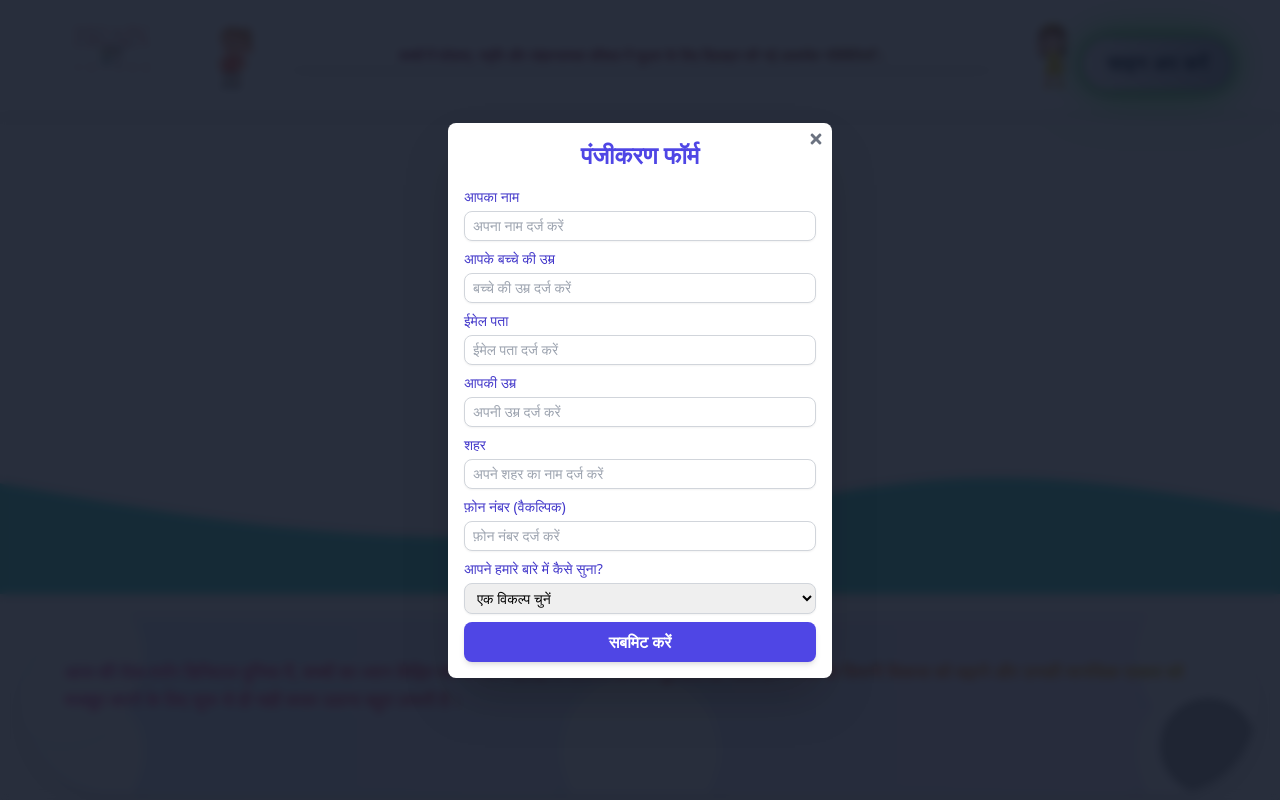
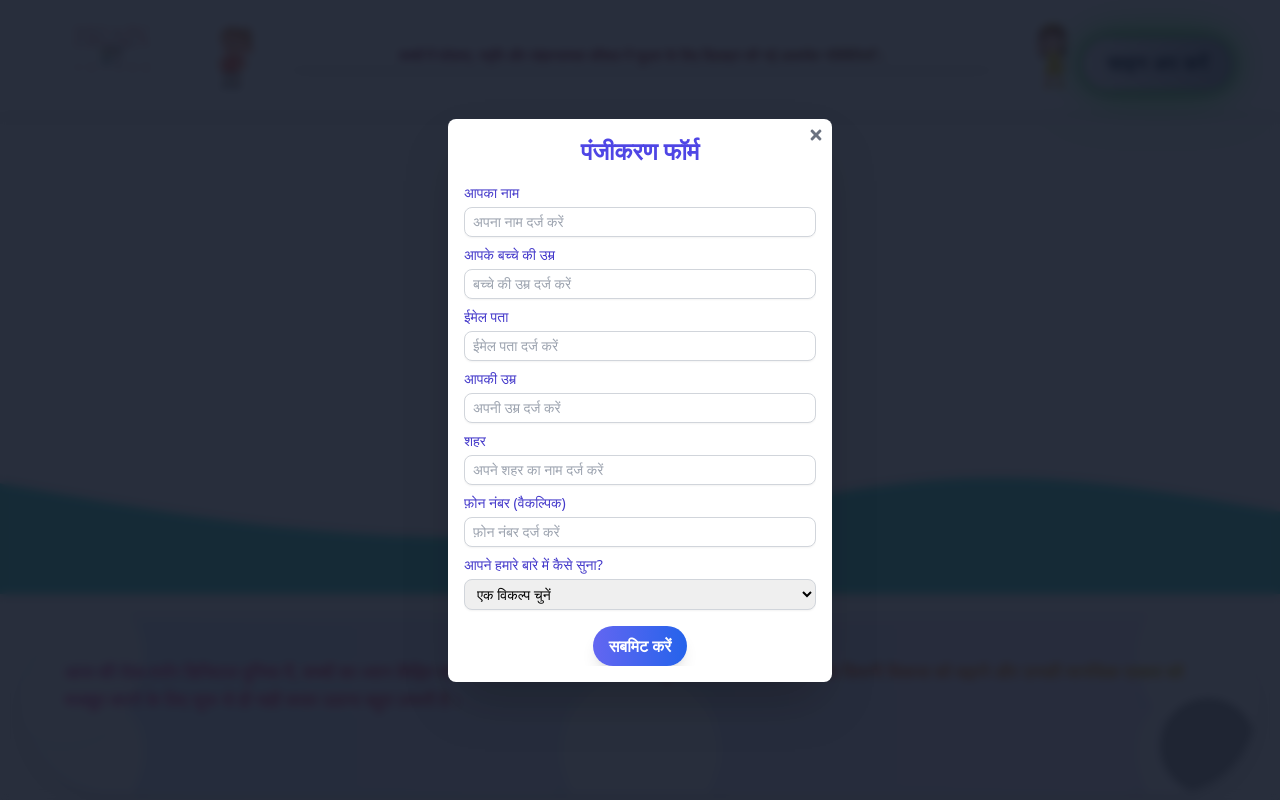
Before and after one commit to joshi987/postiveHindi, a React (Vite) app in the folder Frontend/: page / in a window 1280 px wide. Both pictures are taken after a click on the button "साइन अप करें". Shown: the top 800 px of the page. Built offline with nearby package versions, Linux system fonts and the light colour scheme; grey boxes are pictures that could not be loaded.

Commit message:
scroll bar added

```diff
--- a/Frontend/src/componets/Css/Form.css
+++ b/Frontend/src/componets/Css/Form.css
@@ -15,3 +15,14 @@
       box-shadow: 0 0 5px rgba(0, 255, 0, 0.5), 0 0 15px rgba(0, 0, 0, 0.5), 0 0 30px rgba(0, 255, 0, 0.5), 0 0 50px rgba(0, 255, 0, 0.5);
     }
   }
+
+  .scrollable-modal {
+    max-height: 90vh; /* Adjust as needed */
+    overflow-y: auto;
+  }
+
+  .form-container {
+    max-width: 100%;
+    max-height: 90vh;
+    overflow-y: auto;
+  }
--- a/Frontend/src/componets/Form.jsx
+++ b/Frontend/src/componets/Form.jsx
@@ -452,8 +452,6 @@ import { useState } from 'react';
 import { FaTimes } from 'react-icons/fa';
 import './Css/Form.css';
 import axios from 'axios';
-import { ToastContainer, toast } from 'react-toastify';
-import 'react-toastify/dist/ReactToastify.css';
 import { motion } from 'framer-motion';
 
 export const BACKEND_URL = import.meta.env.VITE_BACKEND_URL;
@@ -513,7 +511,7 @@ const Form = () => {
 
   return (
     <div className="container mx-auto mt-4">
-   <div className="flex justify-center">
+      <div className="flex justify-center">
         <button
           onClick={() => setFormVisible(true)}
           className="bg-gradient-to-r from-gray-200 to-gray-400 text-black font-bold py-2 px-4 md:py-3 md:px-6 rounded-full shadow-lg text-sm md:text-xl glow-button transition duration-300 ease-in-out transform hover:scale-105"
@@ -528,7 +526,7 @@ const Form = () => {
           onClick={handleBackdropClick}
         >
           <motion.div
-            className="relative max-w-sm w-full bg-white p-4 rounded-lg shadow-2xl overflow-hidden max-h-screen"
+            className="relative max-w-sm w-full bg-white p-4 rounded-lg shadow-2xl overflow-hidden scrollable-modal"
             initial={{ y: '-100vh' }}
             animate={{ y: 0 }}
             transition={{ type: 'spring', stiffness: 120 }}
@@ -539,7 +537,7 @@ const Form = () => {
             >
               <FaTimes />
             </button>
-            <form onSubmit={handleSubmit}>
+            <form onSubmit={handleSubmit} className="form-container">
               <h2 className="text-2xl font-extrabold mb-4 text-center text-indigo-600">पंजीकरण फॉर्म</h2>
 
               <div className="mb-2">
@@ -637,37 +635,41 @@ const Form = () => {
 
               {reference === 'Other' && (
                 <div className="mb-2">
-                  <label htmlFor="otherReference" className="block text-sm font-medium text-indigo-700">कृपया निर्दिष्ट करें</label>
+                  <label htmlFor="otherReference" className="block text-sm font-medium text-indigo-700">अन्य संदर्भ दर्ज करें</label>
                   <input
                     type="text"
                     id="otherReference"
                     className="mt-1 block w-full px-2 py-1 border border-gray-300 rounded-lg shadow-sm focus:outline-none focus:ring-indigo-500 focus:border-indigo-500 sm:text-sm"
-                    placeholder="संदर्भ दर्ज करें"
+                    placeholder="अन्य संदर्भ दर्ज करें"
                     value={otherReference}
                     onChange={(e) => setOtherReference(e.target.value)}
+                    required
                   />
                 </div>
               )}
 
-              <div className="text-center">
+              <div className="mt-4 flex justify-center">
                 <button
                   type="submit"
-                  className="w-full bg-indigo-600 text-white py-2 px-4 rounded-lg font-semibold hover:bg-indigo-700 focus:outline-none focus:bg-indigo-700 shadow-md"
-                  disabled={loading} // Disable button when loading
+                  className="bg-gradient-to-r from-indigo-500 to-blue-600 text-white font-bold py-2 px-4 rounded-full shadow-lg hover:from-indigo-600 hover:to-blue-700 transition duration-300 ease-in-out transform hover:scale-105 flex items-center justify-center"
                 >
-                  {loading ? 'कृपया प्रतीक्षा करें...' : 'सबमिट करें'}
+                  {loading ? (
+                    <span className="flex items-center">
+                      <svg className="animate-spin h-5 w-5 text-white mr-2" xmlns="http://www.w3.org/2000/svg" fill="none" viewBox="0 0 24 24">
+                        <circle className="opacity-25" cx="12" cy="12" r="10" stroke="currentColor" strokeWidth="4"></circle>
+                        <path className="opacity-75" fill="currentColor" d="M4 12a8 8 0 018-8V0C6.477 0 2 4.477 2 10h2zm2 5.291A7.962 7.962 0 014 12H2c0 3.042 1.135 5.824 3 7.938l1-1.647z"></path>
+                      </svg>
+                      सबमिट कर रहा है...
+                    </span>
+                  ) : (
+                    'सबमिट करें'
+                  )}
                 </button>
               </div>
             </form>
           </motion.div>
-          {loading && (
-            <div className="fixed inset-0 bg-gray-900 bg-opacity-50 flex items-center justify-center z-30">
-              <div className="text-white text-xl font-semibold">कृपया प्रतीक्षा करें...</div>
-            </div>
-          )}
         </div>
       )}
-
     </div>
   );
 };
```
